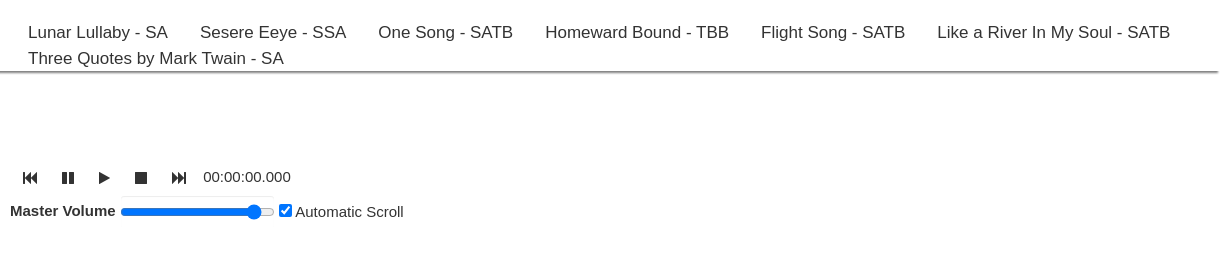
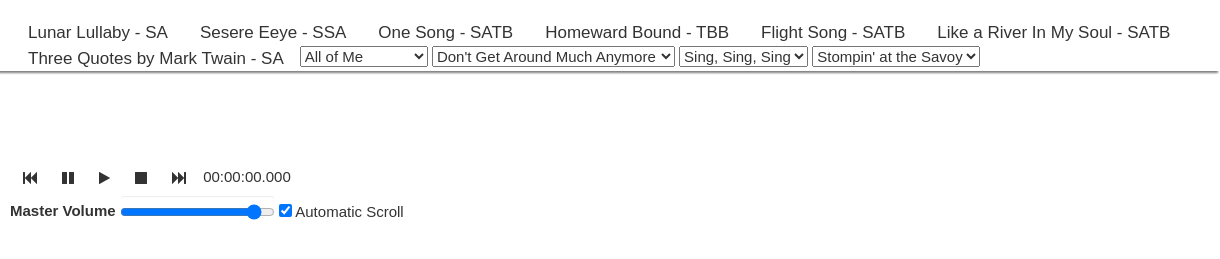
Before and after one commit to dallinstephens/jackmanmusic, a plain HTML site: page flight-song-satb.html in a window 1280 px wide. Shown: the top 259 px of the page, 60-1280 px from the left. Drawn offline with nearby package versions, Linux system fonts and the light colour scheme; no server answers.

Commit message:
Update flight-song-satb.html

```diff
--- a/flight-song-satb.html
+++ b/flight-song-satb.html
@@ -133,6 +133,34 @@
       <a href="flight-song-satb.html">Flight Song - SATB</a>
       <a href="like-a-river-in-my-soul-satb.html">Like a River In My Soul - SATB</a>
       <a href="three-quotes-by-mark-twain-sa.html">Three Quotes by Mark Twain - SA</a>
+      <select onchange="location = this.value;">
+         <option selected disabled>All of Me</option>
+         <option value="all-of-me-rhythm-section.html">Rhythm Section</option>
+         <option value="all-of-me-saxophone.html">Saxophone</option>
+         <option value="all-of-me-trombone.html">Trombone</option>
+         <option value="all-of-me-trumpet.html">Trumpet</option>
+      </select>
+      <select onchange="location = this.value;">
+         <option selected disabled>Don't Get Around Much Anymore</option>
+         <option value="dont-get-around-much-anymore-rhythm-section.html">Rhythm Section</option>
+         <option value="dont-get-around-much-anymore-saxophone.html">Saxophone</option>
+         <option value="dont-get-around-much-anymore-trombone.html">Trombone</option>
+         <option value="dont-get-around-much-anymore-trumpet.html">Trumpet</option>
+      </select>
+      <select onchange="location = this.value;">
+         <option selected disabled>Sing, Sing, Sing</option>
+         <option value="sing-sing-sing-rhythm-section.html">Rhythm Section</option>
+         <option value="sing-sing-sing-saxophone.html">Saxophone</option>
+         <option value="sing-sing-sing-trombone.html">Trombone</option>
+         <option value="sing-sing-sing-trumpet.html">Trumpet</option>
+      </select>
+      <select onchange="location = this.value;">
+         <option selected disabled>Stompin' at the Savoy</option>
+         <option value="stompin-at-the-savoy-rhythm-section.html">Rhythm Section</option>
+         <option value="stompin-at-the-savoy-saxophone.html">Saxophone</option>
+         <option value="stompin-at-the-savoy-trombone.html">Trombone</option>
+         <option value="stompin-at-the-savoy-trumpet.html">Trumpet</option>
+      </select>
       <a href="javascript:void(0);" class="icon" onclick="myFunction()">
         <i class="fa fa-bars"></i>
       </a>
```
